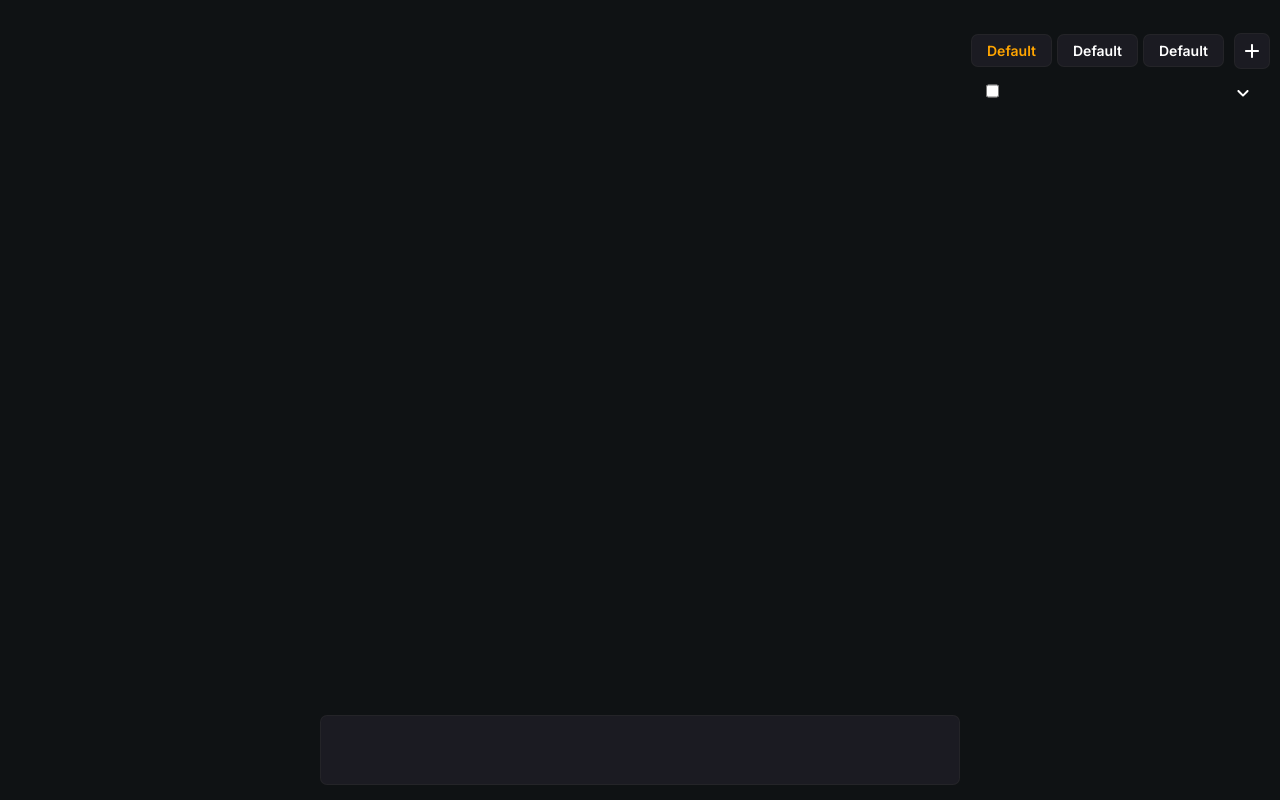
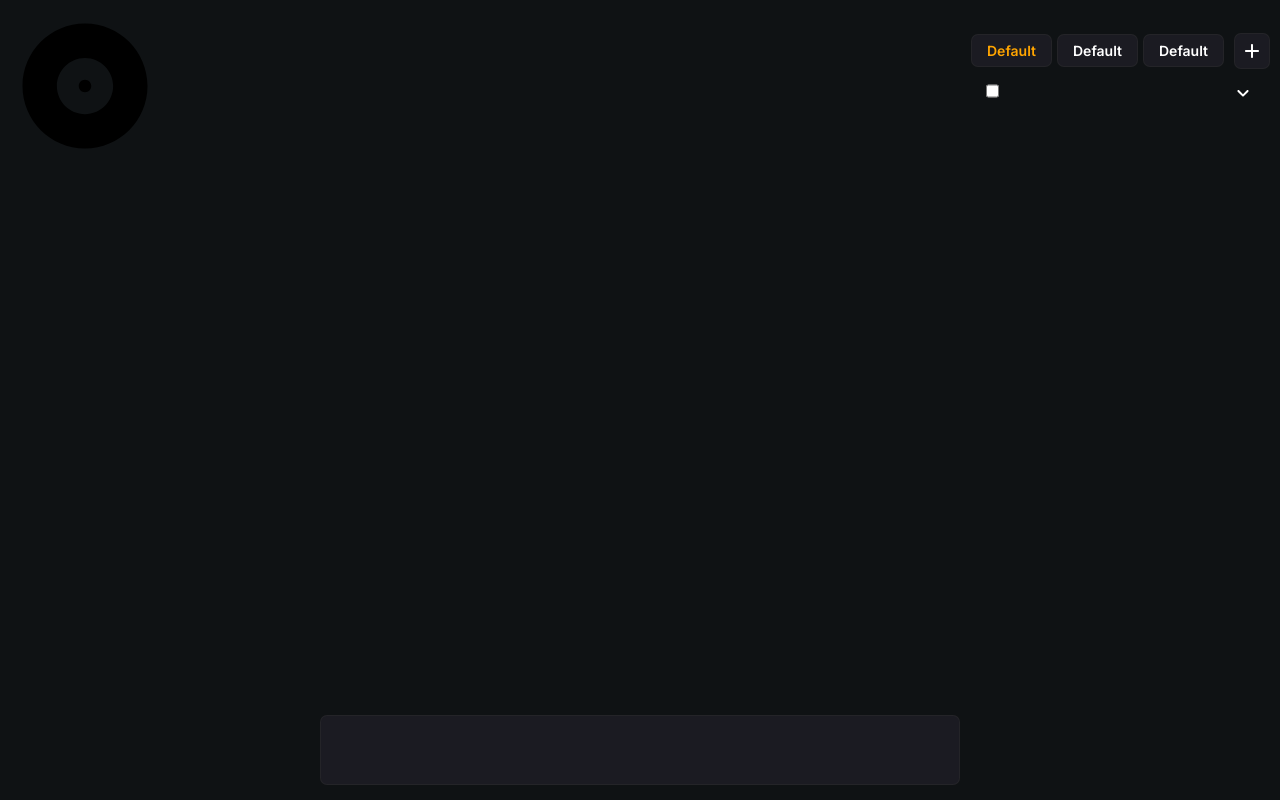
Before and after one commit to Ceft7412/music-player, a Next.js app: page / in a window 1280 px wide. Built offline with nearby package versions, Linux system fonts and the light colour scheme.

Commit message:
Update landing.jsx

```diff
--- a/src/app/landing.jsx
+++ b/src/app/landing.jsx
@@ -2,6 +2,7 @@ import { useContext } from "react";
 import AddRoundedIcon from "@mui/icons-material/AddRounded";
 import KeyboardArrowDownRoundedIcon from "@mui/icons-material/KeyboardArrowDownRounded";
 import Footer from "@/components/footer";
+import AlbumRoundedIcon from "@mui/icons-material/AlbumRounded";
 import ModalUpload from "@/components/ModalUpload";
 import { RootContext } from "@/context/RootContext";
 
@@ -27,7 +28,7 @@ export default function Landing() {
               <div className="row__flex_row_item row__flex_row_left">
                 <div className="row__flex_row_left-flex">
                   <div className="row__flex_row_left-header">
-
+                    <AlbumRoundedIcon style={{ fontSize: 150 }} />
                   </div>
                 </div>
               </div>
```
